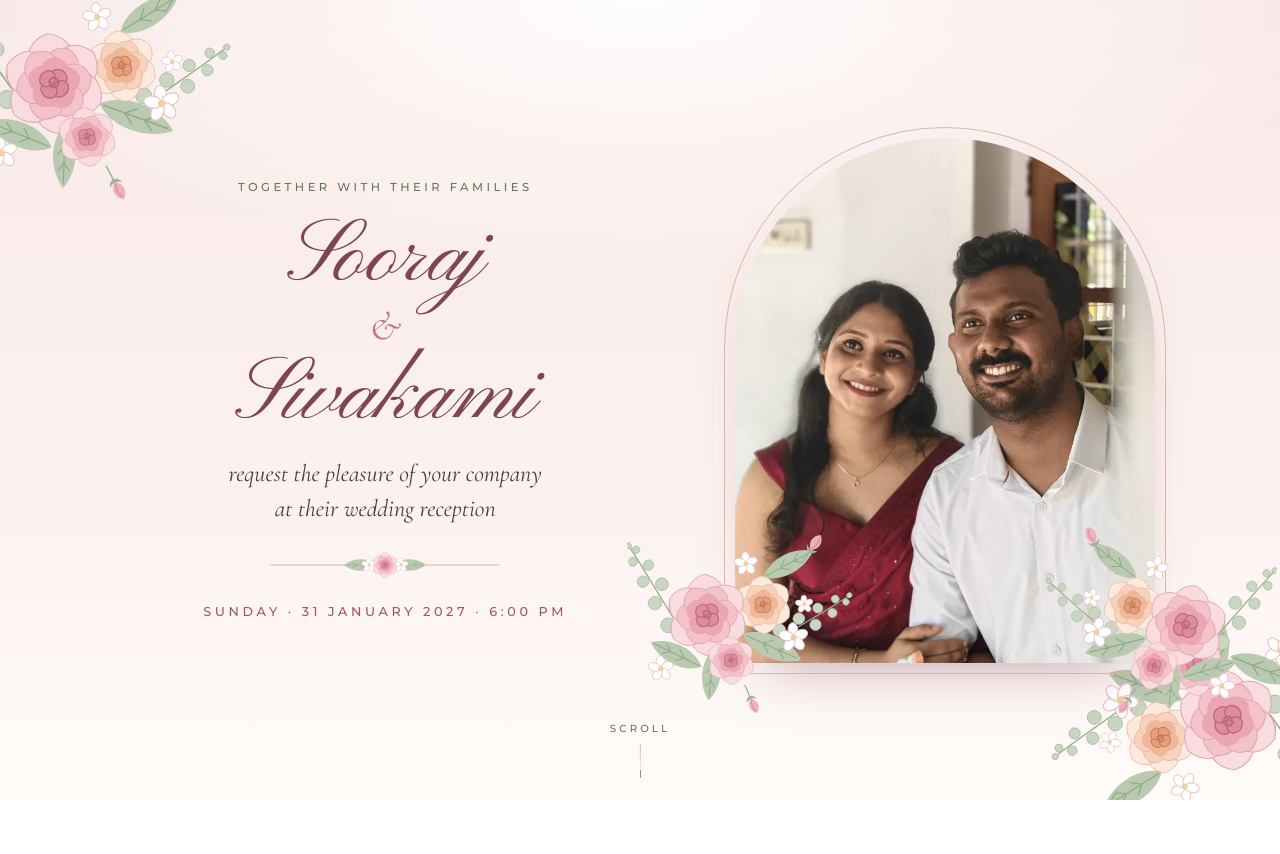
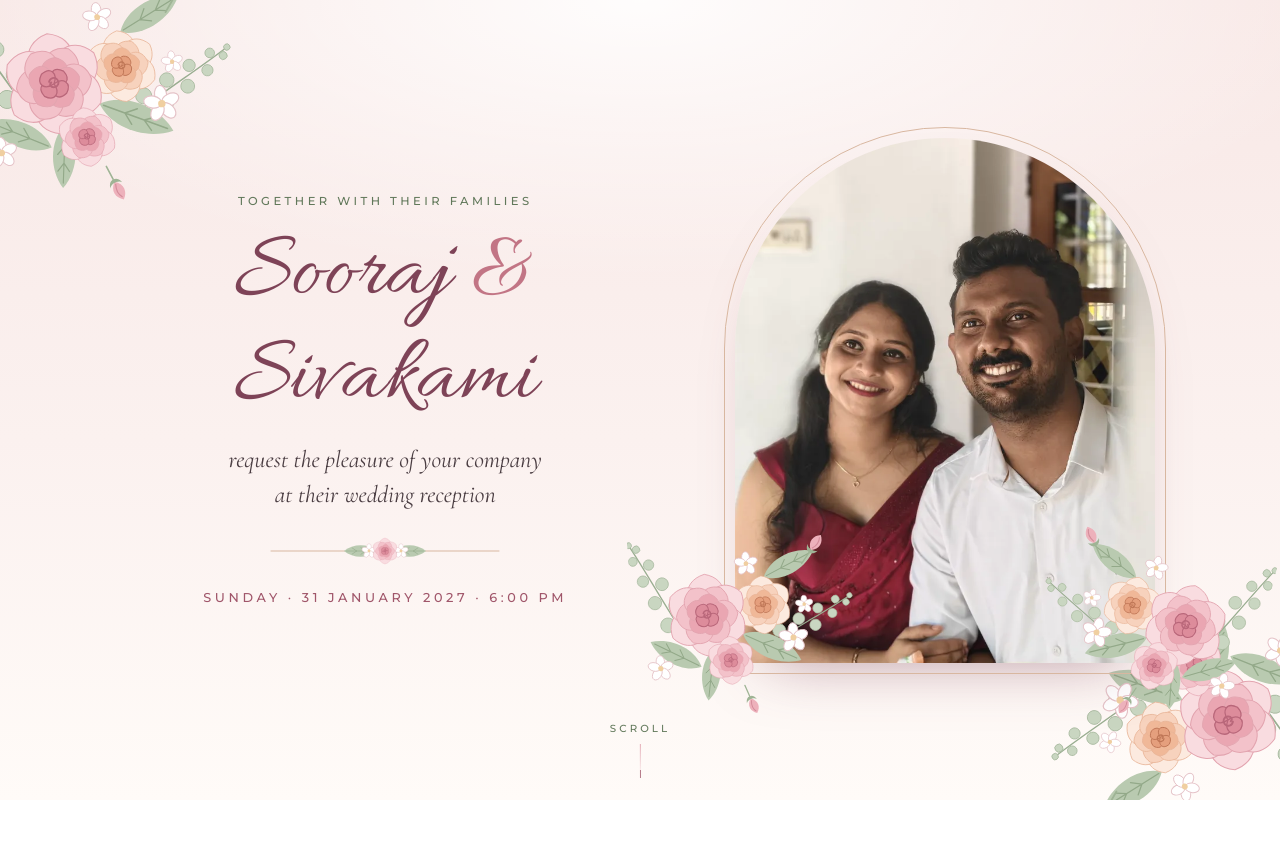
Before and after one commit to abhyakp/sooraj-reception-invitation, a plain HTML site: page index.html in a window 1280 px wide. Shown: the top 854 px of the page. Drawn offline with nearby package versions, Linux system fonts and the light colour scheme.

Commit message:
Use Allura script for the couple's names
Switch the script font from Pinyon Script to Allura for the names,
ampersand and "Save the Date" heading, set the hero names as
"Sooraj &" / "Sivakami", and regenerate the share image to match.

Co-Authored-By: Claude Opus 5.5 <noreply@anthropic.com>

```diff
--- a/css/style.css
+++ b/css/style.css
@@ -21,7 +21,7 @@
 
   --font-head: "Cormorant Garamond", Georgia, "Times New Roman", serif;
   --font-body: "Montserrat", system-ui, -apple-system, "Segoe UI", sans-serif;
-  --font-script: "Pinyon Script", "Snell Roundhand", "Brush Script MT", cursive;
+  --font-script: "Allura", "Snell Roundhand", "Brush Script MT", cursive;
 
   --gutter: 16px;
   --max: 1080px;
@@ -109,12 +109,12 @@ a { color: var(--rose-deep); }
 .hero__eyebrow { animation: fadeUp 1s .2s var(--ease) both; }
 .hero__names {
   font-family: var(--font-script); font-weight: 400; color: var(--mauve);
-  font-size: clamp(3.4rem, 16vw, 6rem); line-height: 1.1;
-  display: flex; flex-wrap: wrap; justify-content: center; align-items: baseline; gap: 0 .22em;
+  font-size: clamp(3.6rem, 17vw, 6.2rem); line-height: 1.1;
+  display: flex; flex-direction: column; align-items: center;
 }
 .hero__name { display: block; animation: nameReveal 1.3s var(--ease) both; }
 .hero__name:last-child { animation-delay: .5s; }
-.hero__amp { font-family: var(--font-head); font-style: italic; font-size: .46em; color: var(--rose-amp); animation: fadeIn 1s .35s both; }
+.hero__amp { color: var(--rose-amp); animation: fadeIn 1s .35s both; }
 .hero__lede {
   font-family: var(--font-head); font-style: italic; font-size: clamp(1.2rem, 4.8vw, 1.5rem);
   color: var(--ink); margin-top: .7rem; line-height: 1.45; animation: fadeUp 1s .8s var(--ease) both;
@@ -160,8 +160,7 @@ a { color: var(--rose-deep); }
   .hero { padding: 6rem 2rem; }
   .hero__inner { flex-direction: row; justify-content: center; gap: clamp(3rem, 7vw, 6.5rem); }
   .hero__text { flex: 1 1 0; max-width: 520px; }
-  .hero__names { flex-direction: column; align-items: center; font-size: clamp(4.4rem, 7vw, 6.4rem); }
-  .hero__amp { margin: -.1em 0 -.05em; }
+  .hero__names { font-size: clamp(4.8rem, 7.4vw, 6.8rem); }
   .arch { width: min(36vw, 420px); flex: none; }
 }
 
@@ -228,8 +227,8 @@ a { color: var(--rose-deep); }
     var(--ivory);
 }
 .closing__text { font-family: var(--font-head); font-style: italic; font-size: clamp(1.3rem, 5vw, 1.7rem); line-height: 1.45; color: var(--ink); }
-.closing__names { font-family: var(--font-script); font-weight: 400; color: var(--mauve); font-size: clamp(3rem, 13vw, 4.8rem); margin: 1.2rem 0 .6rem; line-height: 1.2; }
-.closing__names span { font-family: var(--font-head); font-style: italic; font-size: .46em; color: var(--rose-amp); }
+.closing__names { font-family: var(--font-script); font-weight: 400; color: var(--mauve); font-size: clamp(3.2rem, 14vw, 5rem); margin: 1.2rem 0 .6rem; line-height: 1.2; }
+.closing__names span { color: var(--rose-amp); }
 .closing__note { font-size: .74rem; font-weight: 500; letter-spacing: .2em; text-transform: uppercase; color: var(--muted); }
 
 /* ---------- Countdown ---------- */
--- a/index.html
+++ b/index.html
@@ -36,8 +36,8 @@
   <link rel="preload" as="image" type="image/webp" href="assets/images/couple-720.webp" imagesrcset="assets/images/couple-720.webp 720w, assets/images/couple-1200.webp 1200w" imagesizes="(min-width: 900px) 40vw, 82vw" fetchpriority="high">
   <link rel="preconnect" href="https://fonts.googleapis.com">
   <link rel="preconnect" href="https://fonts.gstatic.com" crossorigin>
-  <link rel="stylesheet" href="https://fonts.googleapis.com/css2?family=Cormorant+Garamond:ital,wght@0,400;0,500;1,400;1,500&family=Pinyon+Script&family=Montserrat:wght@300;400;500&display=swap">
-  <link rel="stylesheet" href="css/style.css?v=2">
+  <link rel="stylesheet" href="https://fonts.googleapis.com/css2?family=Cormorant+Garamond:ital,wght@0,400;0,500;1,400;1,500&family=Allura&family=Montserrat:wght@300;400;500&display=swap">
+  <link rel="stylesheet" href="css/style.css?v=3">
 
   <script type="application/ld+json">
   {
@@ -151,8 +151,7 @@
         <div class="hero__text">
           <p class="eyebrow hero__eyebrow">Together with their families</p>
           <h1 class="hero__names" id="hero-title">
-            <span class="hero__name">Sooraj</span>
-            <span class="hero__amp" aria-label="and">&amp;</span>
+            <span class="hero__name">Sooraj <span class="hero__amp" aria-label="and">&amp;</span></span>
             <span class="hero__name">Sivakami</span>
           </h1>
           <p class="hero__lede">request the pleasure of your company<br> at their wedding reception</p>
```
Also changed, not shown: assets/images/og-image.jpg, 1 other file.
